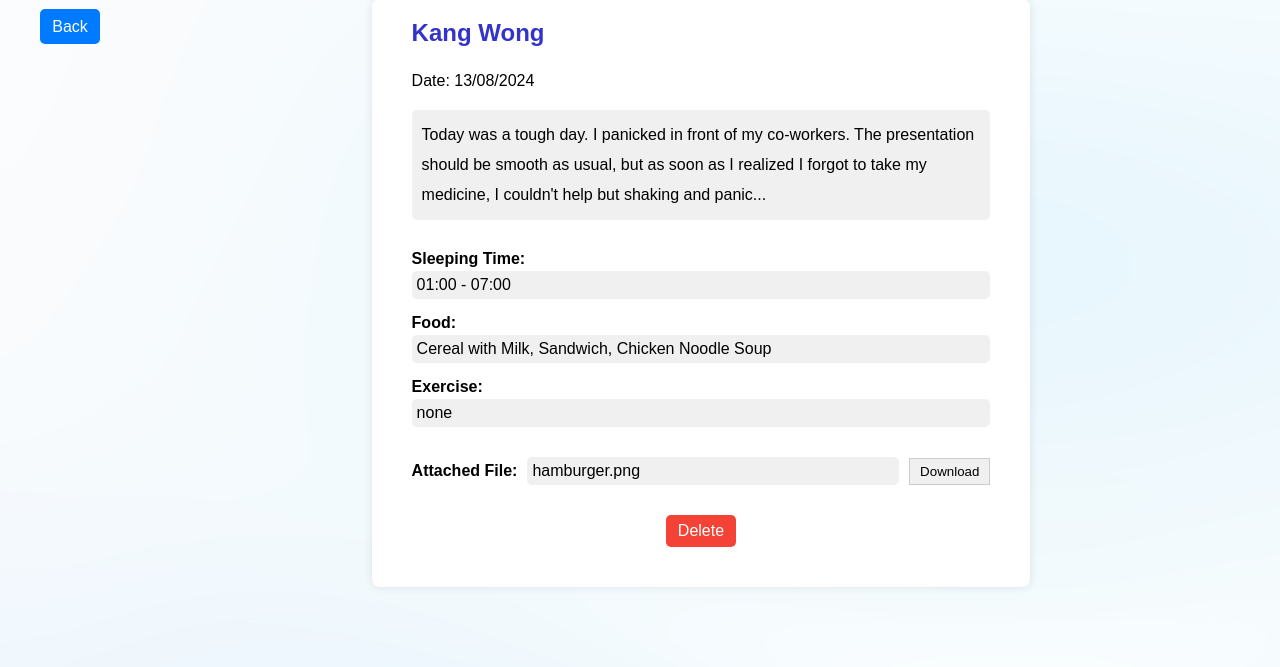
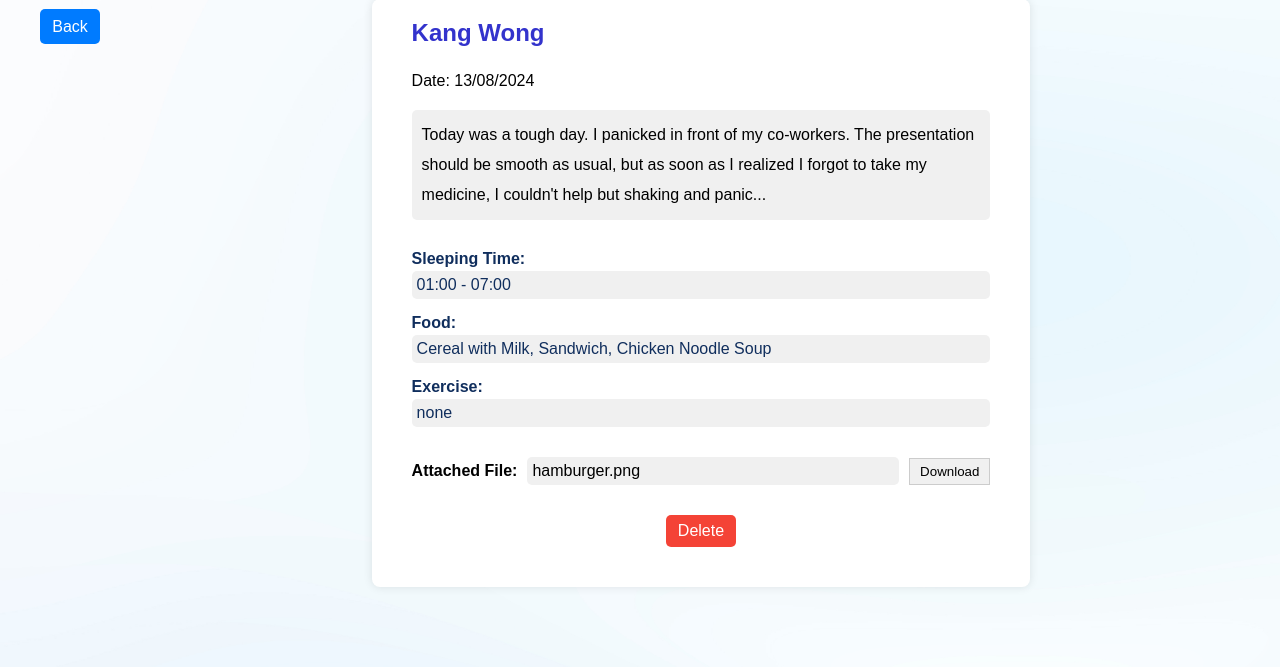
Before and after one commit to ChealseaYao/COMP9030_CaRe_Group-6, a PHP site: page /patient/journal.html in a window 1280 px wide. Shown: the part 131-798 px from the top of the page. Run offline with PHP 8.4, Linux system fonts and the light colour scheme.

Commit message:
Update therapistJournal.css

```diff
--- a/style/therapistJournal.css
+++ b/style/therapistJournal.css
@@ -39,9 +39,11 @@
     padding: 5px;
     margin-top: 3px;
     margin-bottom: 15px;
+    color: #102e5d;
 }
 .details label {
     font-weight: bold;
+    color: #102e5d;
 }
 .download {
     display: flex;
```
